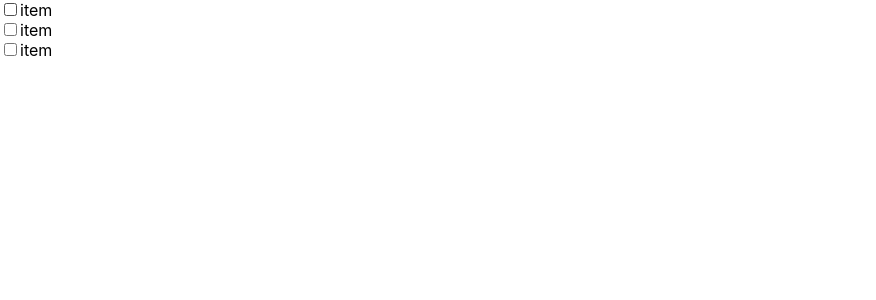
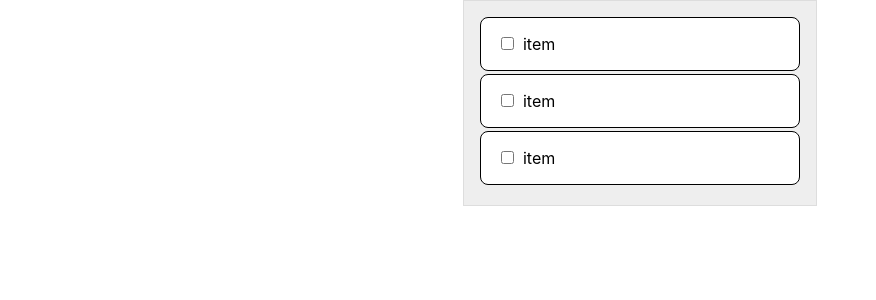
Before and after one commit to lagooned/react-todo, a React (Create React App) app: page / in a window 1280 px wide. Shown: the top 300 px of the page, without its empty margins (0-876 px from the left). Built offline with nearby package versions, Linux system fonts and the light colour scheme.

Commit message:
add styling to todo-list

```diff
--- a/src/App.css
+++ b/src/App.css
@@ -1,4 +1,21 @@
 
 .todo-item {
+    background-color: #fff;
     display: block;
+    border: .1em solid black;
+    padding: 1em;
+    margin-bottom: .2em;
+    border-radius: .5em / .5em;
 }
+
+.todo-item input {
+    margin-right: .67em;
+}
+
+.todo-items {
+    margin: auto;
+    padding: 1em;
+    width: 25%;
+    background-color: #eee;
+    border: .1em solid #ddd;
+}
--- a/src/App.js
+++ b/src/App.js
@@ -3,7 +3,7 @@ import './App.css'
 import TodoItem from './TodoItem'
 
 const App = () => (
-  <div>
+  <div className="todo-items">
     <TodoItem />
     <TodoItem />
     <TodoItem />
```
